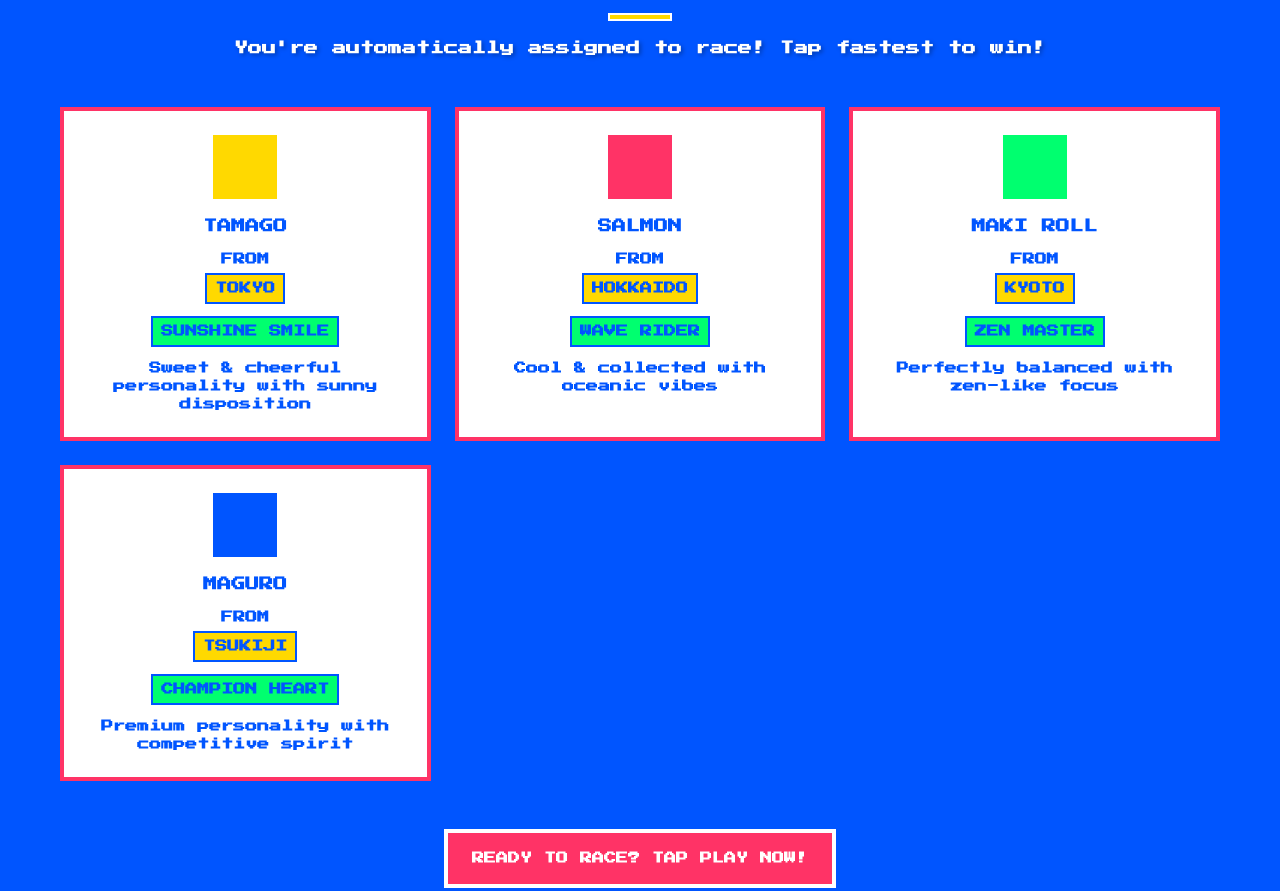
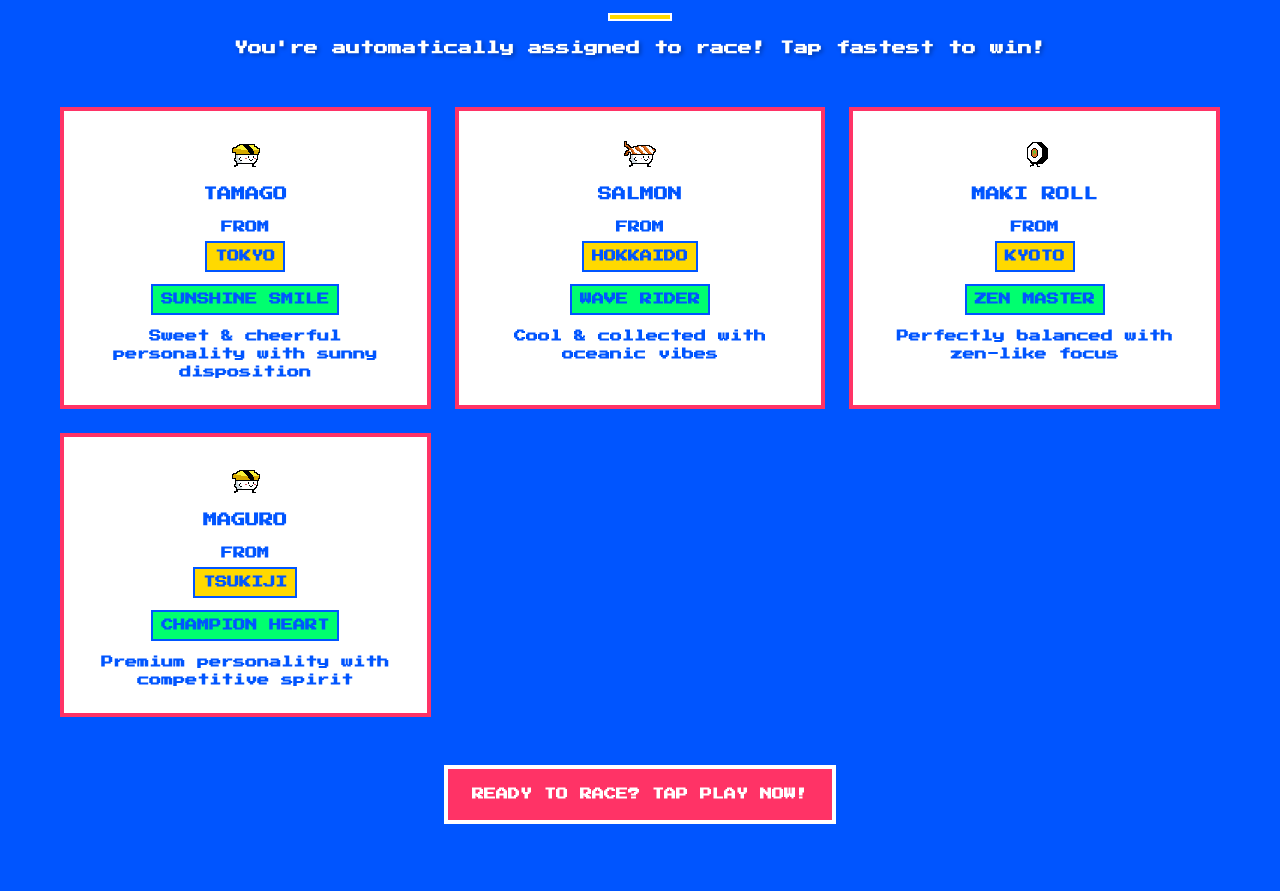
Before and after one commit to playhousegames/sushi-sprint-homepage, a plain HTML site: page index.html in a window 1280 px wide. Shown: the part 1701-2592 px from the top of the page. Drawn offline with Linux system fonts and the light colour scheme.

Commit message:
Update homepage

```diff
--- a/index.html
+++ b/index.html
@@ -75,25 +75,26 @@
   <div class="ticker-content">
     <div class="ticker-racers">
       <span class="ticker-text">CALLING ALL SUSHI RACERS! 全寿司レーサー募集中！</span>
-        <img src="tamago_nigri_1_1758778807644.png" alt="Tamago" class="ticker-character" />
+      <img src="tamago_nigri.png" alt="Tamago" class="ticker-character" />
       <span class="ticker-text">TAMAGO FROM TOKYO!</span>
-        <img src="salmon_nigiri_1_1758778810922.png" alt="Salmon" class="ticker-character" />
+      <img src="salmon_nigiri.png" alt="Salmon" class="ticker-character" />
       <span class="ticker-text">SALMON FROM HOKKAIDO!</span>
-        <img src="maki_roll_1_1758778814273.png" alt="Maki" class="ticker-character" />
+      <img src="maki_roll.png" alt="Maki" class="ticker-character" />
       <span class="ticker-text">MAKI ROLL FROM KYOTO!</span>
-        <img src="Pixel_art_tuna_sushi_character_2b4e9102.png" alt="Maguro" class="ticker-character" />
+      <img src="tuna_sushi.png" alt="Maguro" class="ticker-character" />
       <span class="ticker-text">MAGURO FROM TSUKIJI!</span>
-        <img src="tamago_nigri_1_1758778807644.png" alt="Tamago" class="ticker-character" />
+      <img src="tamago_nigri.png" alt="Tamago" class="ticker-character" />
       <span class="ticker-text">東京のタマゴ！</span>
-        <img src="salmon_nigiri_1_1758778810922.png" alt="Salmon" class="ticker-character" />
+      <img src="salmon_nigiri.png" alt="Salmon" class="ticker-character" />
       <span class="ticker-text">北海道のサーモン！</span>
-        <img src="maki_roll_1_1758778814273.png" alt="Maki" class="ticker-character" />
+      <img src="maki_roll.png" alt="Maki" class="ticker-character" />
       <span class="ticker-text">京都のマキロール！</span>
-        <img src="Pixel_art_tuna_sushi_character_2b4e9102.png" alt="Maguro" class="ticker-character" />
+      <img src="tuna_sushi.png" alt="Maguro" class="ticker-character" />
       <span class="ticker-text">築地のマグロ！</span>
     </div>
   </div>
 </div>
+
 
   <!-- Hero Section -->
   <section class="hero-section" id="home">
@@ -198,7 +199,7 @@
     <div class="characters-grid">
       <div class="character-card">
         <div class="character-image">
-            <div class="sushi-tamago"></div>
+          <img src="tamago_nigri.png" alt="Tamago" class="sushi-character">
         </div>
         <h3>TAMAGO</h3>
         <div class="character-origin">
@@ -211,7 +212,7 @@
 
       <div class="character-card">
         <div class="character-image">
-            <div class="sushi-salmon"></div>
+          <img src="salmon_nigiri.png" alt="Salmon" class="sushi-character">
         </div>
         <h3>SALMON</h3>
         <div class="character-origin">
@@ -224,7 +225,7 @@
 
       <div class="character-card">
         <div class="character-image">
-            <div class="sushi-maki"></div>
+          <img src="maki_roll.png" alt="Maki Roll" class="sushi-character">
         </div>
         <h3>MAKI ROLL</h3>
         <div class="character-origin">
@@ -237,7 +238,7 @@
 
       <div class="character-card">
         <div class="character-image">
-            <div class="sushi-maguro"></div>
+          <img src="tamago_nigri.png" alt="Maguro" class="sushi-character">
         </div>
         <h3>MAGURO</h3>
         <div class="character-origin">
@@ -254,6 +255,7 @@
     </div>
   </div>
 </section>
+
 
   <!-- Footer -->
   <footer class="footer">
@@ -316,8 +318,7 @@
     document.addEventListener('keydown', startMusicOnInteraction);
 
    function startGame() {
-      // Game launch logic would go here
-      alert('Game would launch here! 🍣🏃‍♂️');
+  window.location.href = "https://www.play.sushisprint.io";
     }
   </script>
 </body>
--- a/styles.css
+++ b/styles.css
@@ -87,7 +87,7 @@ body {
 .hero-section {
   position: relative;
   min-height: 100vh;
-  background: var(--electric-wasabi);
+  background: #000;
   display: flex;
   align-items: center;
   justify-content: center;
```
Also changed, not shown: maki_roll.png (renamed from maki_roll_1_1758778814273.png), salmon_nigiri.png (renamed from salmon_nigiri_1_1758778810922.png), tamago_nigri.png (renamed from tamago_nigri_1_1758778807644.png), tuna_sushi.png (renamed from Pixel_art_tuna_sushi_character_2b4e9102.png). Lines whose indentation alone changed are shown as unchanged.
